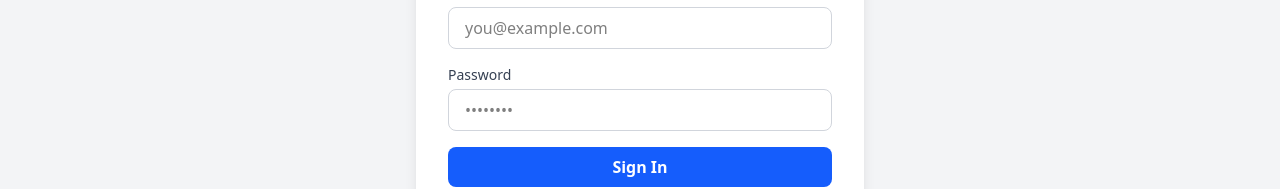
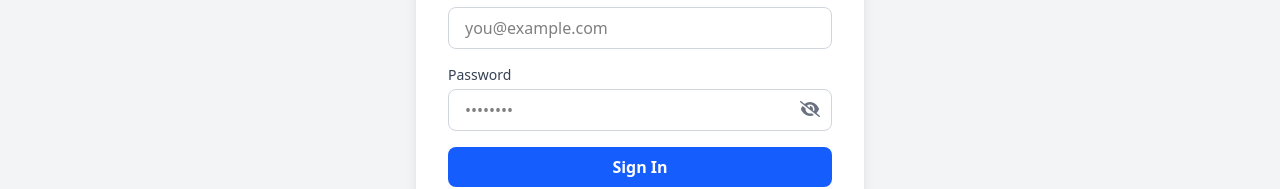
Before and after one commit to AyushDeuja/HDC-TMDB-API-REACT, a React (Vite) app: page /login in a window 1280 px wide. Shown: the part 507-696 px from the top of the page. Built offline with nearby package versions, Linux system fonts and the light colour scheme; no server answers.

Commit message:
multiple testing peckages added

```diff
--- a/src/components/Login.jsx
+++ b/src/components/Login.jsx
@@ -1,10 +1,13 @@
 import React, { useState } from "react";
 import { useAuth } from "../auth/AuthContext";
+import { FontAwesomeIcon } from "@fortawesome/react-fontawesome";
+import { faEye, faEyeSlash } from "@fortawesome/free-solid-svg-icons";
 
 const Login = () => {
   const { login } = useAuth(); // Assuming you have a login function in your AuthContext
   const [userName, setUserName] = useState("");
   const [password, setPassword] = useState("");
+  const [showPassword, setShowPassword] = useState(false);
   const handleSubmit = (e) => {
     e.preventDefault();
     console.log("hello");
@@ -29,16 +32,27 @@
               placeholder="you@example.com"
             />
           </div>
-          <div>
+          <div className="relative">
             <label className="block text-sm font-medium text-gray-700 mb-1">
               Password
             </label>
             <input
               onChange={(e) => setPassword(e.target.value)}
-              type="password"
+              type={showPassword ? "text" : "password"}
+              onClick={() => setShowPassword(!showPassword)}
               className="w-full px-4 py-2 border border-gray-300 rounded-lg focus:outline-none focus:ring-2 focus:ring-blue-500"
               placeholder="••••••••"
             />
+            <button
+              type="button"
+              className="absolute right-3 top-11 transform -translate-y-1/2 text-gray-500 hover:text-gray-700"
+              onClick={() => setShowPassword(!showPassword)}
+            >
+              <FontAwesomeIcon
+                icon={showPassword ? faEye : faEyeSlash}
+                className="w-5 h-5"
+              />
+            </button>
           </div>
           <button
             type="submit"
--- a/vite.config.js
+++ b/vite.config.js
@@ -13,5 +13,8 @@
     "process.env.REACT_APP_TMDB_KEY": JSON.stringify(
       process.env.REACT_APP_TMDB_KEY
     ),
+    server: {
+      port: 5000, // change this to your desired port
+    },
   },
 });
```
Also changed, not shown: package.json (+12 -1 lines), 2 other files (tests, documents, lock files or other folders).
